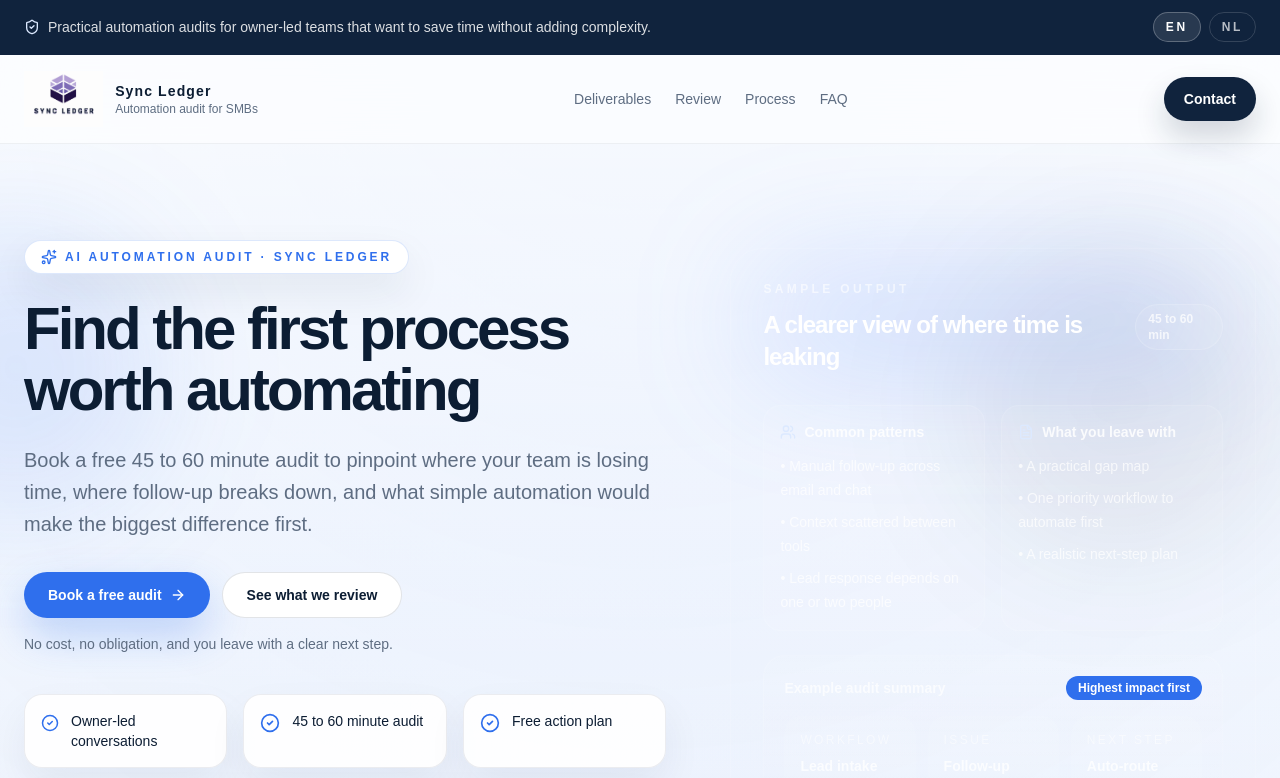
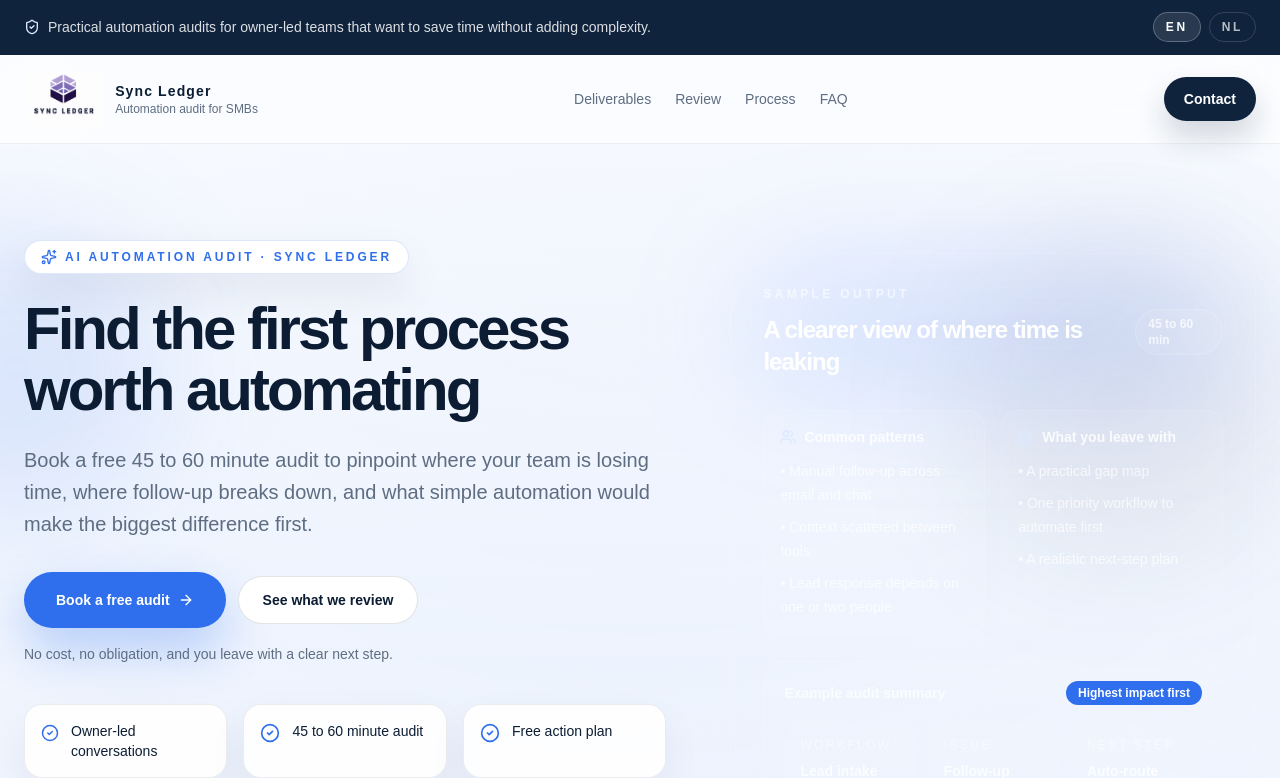
Before and after one commit to gonzaloleiva22gmail/Sync-Ledger, a React (Vite) app: page / in a window 1280 px wide. Shown: the top 778 px of the page. Built offline with nearby package versions, Linux system fonts and the light colour scheme.

Commit message:
Strengthen CTA hierarchy on landing page

```diff
--- a/src/pages/LandingPage.tsx
+++ b/src/pages/LandingPage.tsx
@@ -44,9 +44,11 @@ const LandingPage = ({ content, onNavigate }: LandingPageProps) => {
   const internalAction = (path: string) => onNavigate(path);
 
   const externalButtonClass =
-    `${buttonBase} bg-[var(--color-primary-blue)] text-white shadow-[0_18px_40px_rgba(47,111,237,0.26)] hover:translate-y-[-1px] hover:bg-[#2159d4]`;
+    `${buttonBase} min-h-14 px-8 py-4 text-base font-semibold bg-[var(--color-primary-blue)] text-white shadow-[0_22px_48px_rgba(47,111,237,0.30)] hover:translate-y-[-1px] hover:bg-[#2159d4]`;
   const outlineButtonClass =
-    `${buttonBase} border border-[rgba(16,35,61,0.12)] bg-white text-[var(--color-foreground-dark)] hover:bg-[var(--color-soft-blue)]`;
+    `${buttonBase} min-h-12 border border-[rgba(16,35,61,0.12)] bg-white px-6 py-3 text-sm text-[var(--color-foreground-dark)] hover:bg-[var(--color-soft-blue)]`;
+  const finalCtaButtonClass =
+    `${buttonBase} min-h-16 px-9 py-4 text-base font-semibold bg-white text-[var(--color-deep-navy)] shadow-[0_20px_48px_rgba(12,29,51,0.24)] hover:bg-[var(--color-primary-blue-soft)]`;
 
   return (
     <div className="min-h-screen bg-[radial-gradient(circle_at_top,_rgba(47,111,237,0.14),_transparent_36%),linear-gradient(180deg,#f7fbff_0%,#ffffff_22%,#f5f8fc_100%)] text-[var(--color-foreground-dark)]">
@@ -145,7 +147,7 @@ const LandingPage = ({ content, onNavigate }: LandingPageProps) => {
                 {content.hero.subheadline}
               </p>
 
-              <div className="mt-8 flex flex-col gap-3 sm:flex-row">
+              <div className="mt-8 flex flex-col gap-3 sm:flex-row sm:items-center">
                 <button type="button" onClick={() => window.open(content.calendlyUrl, '_blank', 'noopener,noreferrer')} className={externalButtonClass}>
                   {content.hero.ctaPrimary}
                   <ArrowRight className="h-4 w-4" />
@@ -155,7 +157,7 @@ const LandingPage = ({ content, onNavigate }: LandingPageProps) => {
                 </a>
               </div>
 
-              <p className="mt-4 text-sm text-[var(--color-muted-body)]">{content.hero.microcopy}</p>
+              <p className="mt-4 text-sm font-medium text-[var(--color-muted-body)]">{content.hero.microcopy}</p>
 
               <div className="mt-10 grid gap-4 sm:grid-cols-3">
                 {content.credibility.items.map((item) => (
@@ -482,7 +484,7 @@ const LandingPage = ({ content, onNavigate }: LandingPageProps) => {
                     </div>
                   </div>
                   <div className="mt-6 flex flex-col gap-3 sm:flex-row">
-                    <button type="button" onClick={() => window.open(content.calendlyUrl, '_blank', 'noopener,noreferrer')} className={`${buttonBase} bg-white text-[var(--color-deep-navy)] hover:bg-[var(--color-primary-blue-soft)]`}>
+                    <button type="button" onClick={() => window.open(content.calendlyUrl, '_blank', 'noopener,noreferrer')} className={finalCtaButtonClass}>
                       {content.finalCta.ctaLabel}
                       <ArrowRight className="h-4 w-4" />
                     </button>
```
